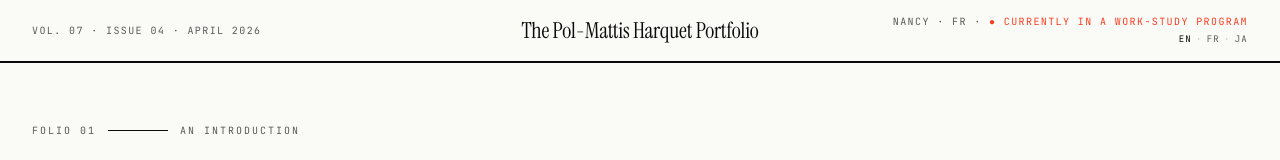
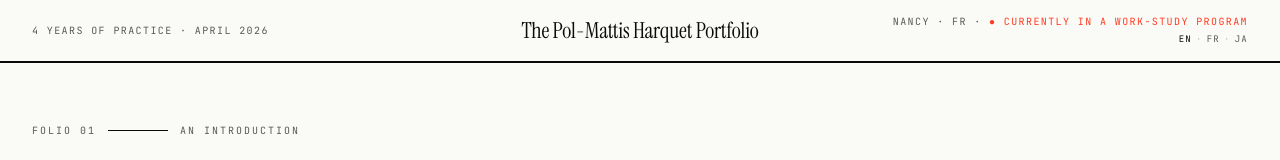
Before and after one commit to Oriloo/portfolio-2026-04, a React (Vite) app: page / in a window 1280 px wide. Shown: the top 160 px of the page. Built offline with nearby package versions, Linux system fonts and the light colour scheme.

Commit message:
feat: add localization for years of practice in English, French, and Japanese

```diff
--- a/src/components/layout/Masthead.tsx
+++ b/src/components/layout/Masthead.tsx
@@ -5,16 +5,15 @@ import LanguageSwitcher from '../ui/LanguageSwitcher'
 function useMastheadDate() {
     const { i18n } = useTranslation()
     const now   = new Date()
-    const vol   = now.getFullYear() - 2019
-    const issue = String(now.getMonth() + 1).padStart(2, '0')
+    const years = now.getFullYear() - 2022
     const month = new Intl.DateTimeFormat(i18n.language, { month: 'long' }).format(now)
     const year  = now.getFullYear()
-    return { vol, issue, month, year }
+    return { years, month, year }
 }
 
 export default function Masthead() {
     const { t } = useTranslation()
-    const { vol, issue, month, year } = useMastheadDate()
+    const { years, month, year } = useMastheadDate()
 
     return (
         <header className="
@@ -24,7 +23,7 @@ export default function Masthead() {
             md:grid md:grid-cols-[1fr_auto_1fr] md:items-center md:gap-6
         ">
             <span className="font-mono text-[10px] tracking-wider uppercase text-muted max-md:text-[8px]">
-                Vol.&nbsp;{String(vol).padStart(2, '0')} · Issue&nbsp;{issue} · {month}&nbsp;{year}
+                {t('common:masthead.yearsOfPractice', { count: years })} · {month}&nbsp;{year}
             </span>
             <Link to="/" className="font-serif text-[22px] tracking-[-0.01em] text-ink no-underline max-md:text-[18px]">
                 {t('common:masthead.title')}
--- a/src/locales/en/common.json
+++ b/src/locales/en/common.json
@@ -1,6 +1,8 @@
 {
   "folio": "Folio {{number}}",
   "masthead": {
+    "yearsOfPractice_one":   "{{count}} year of practice",
+    "yearsOfPractice_other": "{{count}} years of practice",
     "title": "The Pol-Mattis Harquet Portfolio",
     "location": "Nancy · FR",
     "status": "currently in a work-study program"
--- a/src/locales/fr/common.json
+++ b/src/locales/fr/common.json
@@ -1,6 +1,8 @@
 {
   "folio": "Folio {{number}}",
   "masthead": {
+    "yearsOfPractice_one":   "{{count}} an de pratique",
+    "yearsOfPractice_other": "{{count}} ans de pratique",
     "title": "Le Portfolio de Pol-Mattis Harquet",
     "location": "Nancy · FR",
     "status": "actuellement en alternance"
--- a/src/locales/ja/common.json
+++ b/src/locales/ja/common.json
@@ -1,6 +1,7 @@
 {
   "folio": "フォリオ {{number}}",
   "masthead": {
+    "yearsOfPractice_other": "{{count}}年の実践",
     "title": "Pol-Mattis Harquet ポートフォリオ",
     "location": "ナンシー · フランス",
     "status": "現在、交互学習プログラム中"
```
